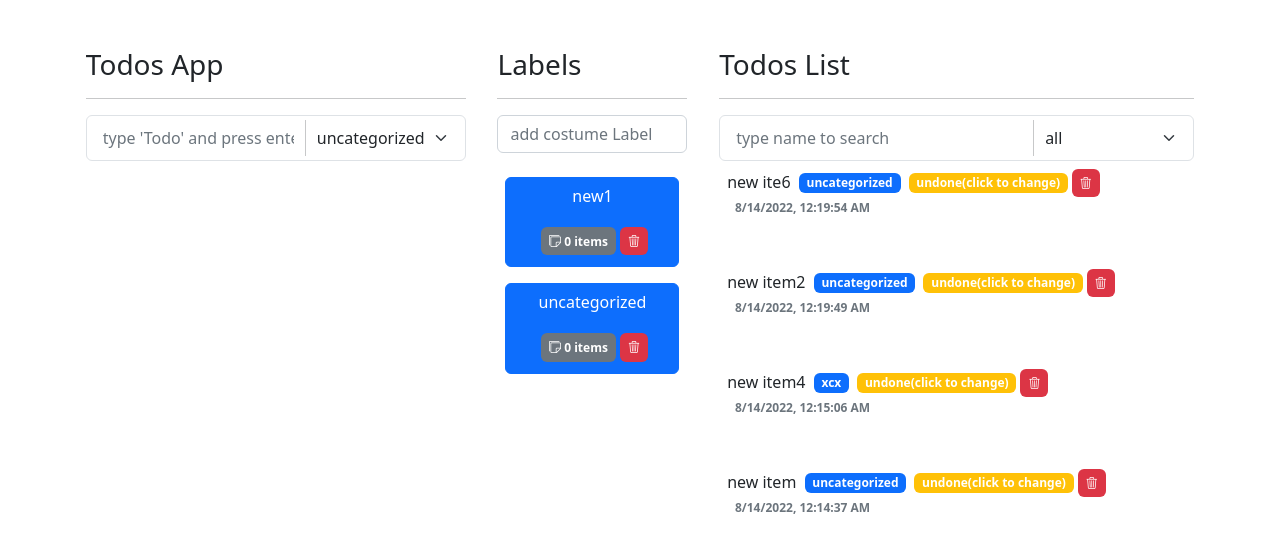
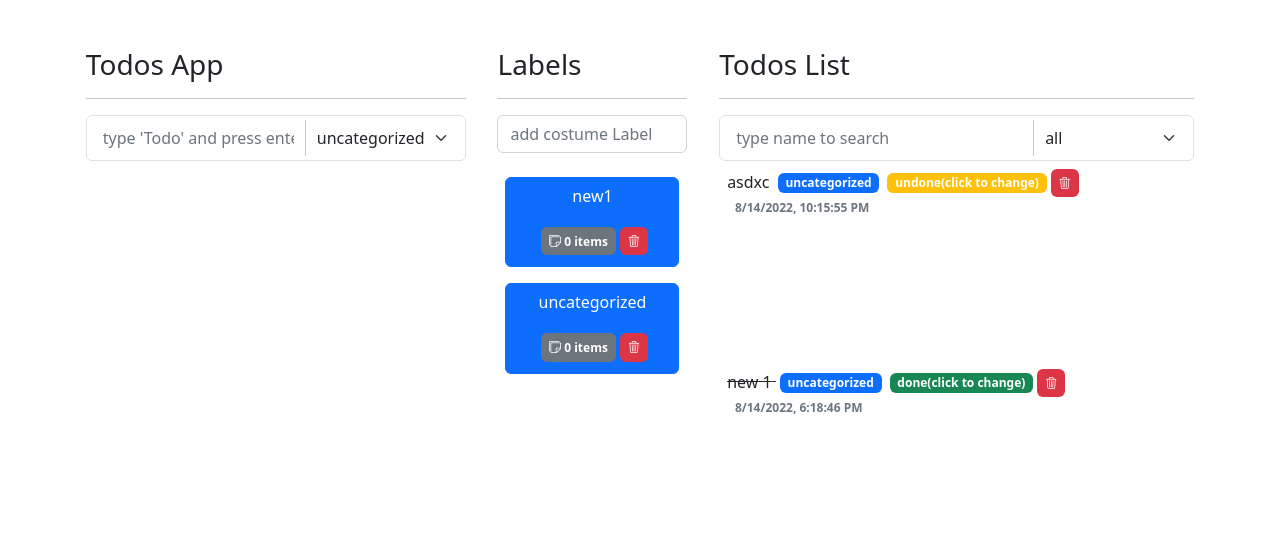
Before and after one commit to alirzaghlmpr/react-todo-app, a React (Create React App) app: page / in a window 1280 px wide. Shown: the top 552 px of the page. Built offline with nearby package versions, Linux system fonts and the light colour scheme; no server answers; data requests are answered from the project's data file.

Commit message:
add 'update todo' feature

```diff
--- a/db.json
+++ b/db.json
@@ -1,31 +1,17 @@
 {
   "todos": [
     {
-      "todo": "new item",
+      "todo": "new 1",
       "label": "uncategorized",
-      "id": "57deb942",
-      "date": "8/14/2022, 12:14:37 AM",
-      "isDone": false
+      "id": "8e265a8b",
+      "date": "8/14/2022, 6:18:46 PM",
+      "isDone": true
     },
     {
-      "todo": "new item4",
-      "label": "xcx",
-      "id": "3f8a5cfa",
-      "date": "8/14/2022, 12:15:06 AM",
-      "isDone": false
-    },
-    {
-      "todo": "new item2",
+      "todo": "asdxc",
       "label": "uncategorized",
-      "id": "dae843d9",
-      "date": "8/14/2022, 12:19:49 AM",
-      "isDone": false
-    },
-    {
-      "todo": "new ite6",
-      "label": "uncategorized",
-      "id": "0233ffeb",
-      "date": "8/14/2022, 12:19:54 AM",
+      "id": "934b11fa",
+      "date": "8/14/2022, 10:15:55 PM",
       "isDone": false
     }
   ],
--- a/src/Components/Label.jsx
+++ b/src/Components/Label.jsx
@@ -7,7 +7,8 @@ export default function Label({ label, handleDelete }) {
             </p>
             <span className="badge text-bg-secondary m-1 p-2">
                 <i className="bi bi-stickies"></i> {`${label.count} items`}</span>
-            <span onClick={() => handleDelete(label.id)} className="badge text-bg-danger p-2"> <i className="bi bi-trash3">
-            </i> </span>
+            <span onClick={() => handleDelete(label.id)} className="badge text-bg-danger p-2">
+                <i className="bi bi-trash3">
+                </i> </span>
         </div>)
 }
--- a/src/Components/Main.jsx
+++ b/src/Components/Main.jsx
@@ -6,7 +6,7 @@ import TodosList from "./TodosList"
 import LabelList from "./LabelList"
 import SearchBar from "./SearchBar"
 import { reducer, initialState, actionTypes } from "../Reducer"
-import { postTodo, postLabel, deleteTodo, deleteLabel } from "../Services"
+import { postTodo, postLabel, deleteTodo, deleteLabel, updateTodo } from "../Services"
 import { createTodo, appInit, createLabel } from "../Utils"
 
 export default function Main() {
@@ -54,6 +54,14 @@ export default function Main() {
         })
     }
 
+    function handleToggle(data) {
+        data.isDone = !data.isDone
+        console.log(data);
+        updateTodo(data).then((response) => {
+
+            dispatch({ type: actionTypes.UPDATE_TODO, payload: { data: data } })
+        })
+    }
     return (
         <div className="container mt-5">
             <div className="row align-items-start justify-content-around">
@@ -84,7 +92,8 @@ export default function Main() {
                     <div className="col-12 p-2 " >
 
                         <div className="row overflow-auto" id="todos-list">
-                            <TodosList handleDelete={handleTodoDelete} list={todosList}
+                            <TodosList handleDelete={handleTodoDelete}
+                                handleToggle={handleToggle} list={todosList}
                                 query={todoQuery} label={activeLabel} />
                         </div>
 
--- a/src/Components/Todo.jsx
+++ b/src/Components/Todo.jsx
@@ -1,12 +1,15 @@
 import React from 'react'
 
-export default function Todo({ todo, handleDelete }) {
+export default function Todo({ todo, handleDelete, handleToggle }) {
     let isDone = todo.isDone
     return (
-        <h6>
+        <h6 className={isDone ? "text-decoration-line-through" : ""}>
             {todo.todo} <span className="badge bg-primary m-1">{todo.label} </span>
-            <span className=
-                {`badge ${isDone ? "bg-success" : "bg-warning"} m-1`}>{isDone ? "done(click to change)" : "undone(click to change)"}
+            <span
+                onClick={() => handleToggle(todo)}
+                className=
+                {`badge ${isDone ? "bg-success" : "bg-warning"} m-1`}>
+                {isDone ? "done(click to change)" : "undone(click to change)"}
             </span>
             <span onClick={() => handleDelete(todo.id)}
                 className="badge text-bg-danger p-2"> <i className="bi bi-trash3">
--- a/src/Components/TodosList.jsx
+++ b/src/Components/TodosList.jsx
@@ -1,7 +1,7 @@
 import React, { useState, useEffect } from 'react'
 import Todo from "./Todo"
 import { searchTodo } from "../Services"
-export default function TodosList({ handleDelete, list, query, label }) {
+export default function TodosList({ handleDelete, list, query, label, handleToggle }) {
 
     const [filteredList, setList] = useState(list)
 
@@ -10,7 +10,7 @@ export default function TodosList({ handleDelete, list, query, label }) {
     }, [list, query, label])
 
     let todos = filteredList.length > 0 ? filteredList.map((todo) => {
-        return <Todo todo={todo} handleDelete={handleDelete} key={todo.id} />
+        return <Todo handleToggle={handleToggle} todo={todo} handleDelete={handleDelete} key={todo.id} />
     }) : <p className="text-muted">ops! <br /> cannot find any thing :( </p>
 
 
--- a/src/Reducer/index.js
+++ b/src/Reducer/index.js
@@ -14,6 +14,7 @@ export const actionTypes = {
   SEARCH_TODO: "SEARCH_TODO",
   DELETE_TODO: "DELETE_TODO",
   DELETE_LABEL: "DELETE_LABEL",
+  UPDATE_TODO: "UPDATE_TODO",
 };
 
 export function reducer(state, action) {
@@ -65,6 +66,14 @@ export function reducer(state, action) {
         labelsList: prevLabels.filter((item) => item.id !== action.payload.id),
       };
 
+    case actionTypes.UPDATE_TODO:
+      let todos = [...state.todosList];
+
+      return {
+        ...state,
+        todosList: todos.filter((item) => item.id !== action.payload.data.id),
+      };
+
     default:
       throw new Error("invalid action type");
   }
--- a/src/Services/index.js
+++ b/src/Services/index.js
@@ -56,3 +56,10 @@ export function deleteLabel(id) {
     .then((response) => response.data)
     .catch((error) => error.message);
 }
+
+export function updateTodo(data) {
+  return axios
+    .put(`/todos/${data.id}`, data)
+    .then((response) => response.data)
+    .catch((error) => error.message);
+}
```
